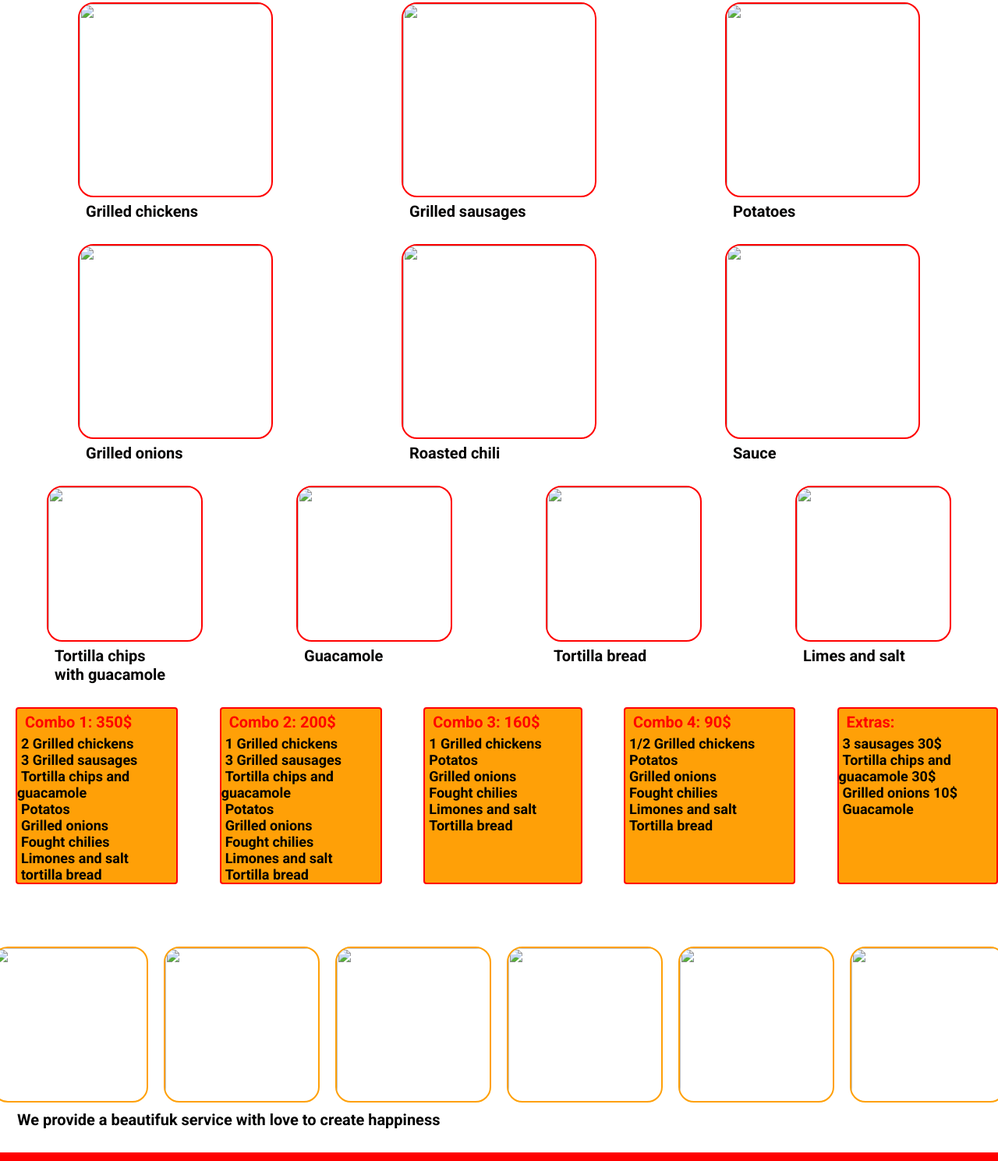
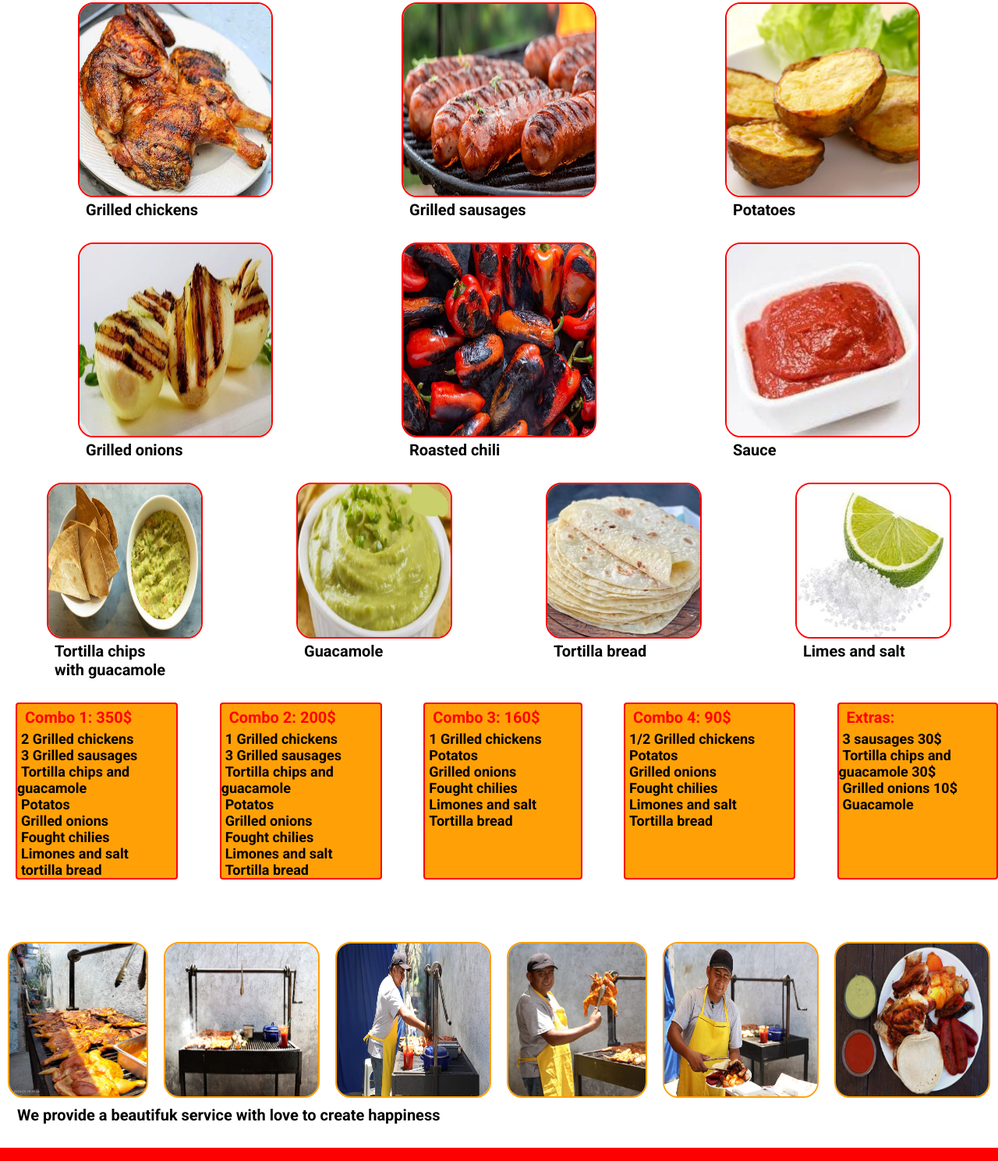
Before and after one commit to hussein280200/Hussein-Final, a plain HTML site: page index.html in a window 1280 px wide. Shown: the part 931-2420 px from the top of the page at 78% size. Drawn offline with nearby package versions, Linux system fonts and the light colour scheme; the site is published under a folder, as on GitHub Pages, so addresses that start at the root find nothing.

Commit message:
Update index.html

```diff
--- a/index.html
+++ b/index.html
@@ -51,47 +51,47 @@
       <h4>Our menu:</h4>
       <div class="menuimg-1">
         <div class="chickens">
-      <img src="/image/chickens.jpg"  alt="">
+      <img src="./image/chickens.jpg"  alt="">
       <h3>Grilled chickens</h3>
         </div>
         <div class="sausages">
-          <img  src="/image/sau.jpg" alt="">
+          <img  src="./image/sau.jpg" alt="">
           <h3>Grilled sausages</h3>
         </div>
         <div class="potatoes">
-      <img src="/image/potato.jpg"  alt="">
+      <img src="./image/potato.jpg"  alt="">
       <h3>Potatoes</h3>
         </div>
       </div>
       <div class="menuimg-2">
         <div class="onions">
-      <img src="/image/onion.jpg" alt="">
+      <img src="./image/onion.jpg" alt="">
       <h3>Grilled onions</h3>
         </div>
         <div class="chili">
-      <img src="/image/pepper.jpg" alt="">
+      <img src="./image/pepper.jpg" alt="">
       <h3>Roasted chili</h3>
         </div>
         <div class="sauce">
-      <img src="/image/sos.jpg" alt="">
+      <img src="./image/sos.jpg" alt="">
       <h3>Sauce</h3>
         </div>
       </div>
       <div class="menuimg-3">
         <div class="tortilla-chips">
-      <img src="/image/ab2.jpg" alt="">
+      <img src="./image/ab2.jpg" alt="">
       <h3>Tortilla chips <br> with guacamole </h3>
         </div>
         <div class="guacamole">
-      <img src="/image/limon.jpg" alt="">
+      <img src="./image/limon.jpg" alt="">
       <h3>Guacamole</h3>
         </div>
         <div class="tortilla-bread">
-      <img src="/image/bread.jpg " alt="">
+      <img src="./image/bread.jpg " alt="">
       <h3>Tortilla bread</h3>
         </div>
         <div class="salas">
-      <img src="/image/csss.jpg" alt="">
+      <img src="./image/csss.jpg" alt="">
       <h3>Limes and salt</h3>
         </div>
       </div>
@@ -152,12 +152,12 @@
     </section>
     <section id="valuable">
       <div class="valuable">
-        <img src="/image/part.jpg" alt="">
-        <img src="/image/parta.jpg" alt="">
-        <img src="/image/part1.jpg" alt="">
-        <img src="/image/part2.jpg" alt="">
-        <img src="/image/part3.jpg" alt="">
-        <img src="/image/part4.jpg" alt="">
+        <img src="./image/part.jpg" alt="">
+        <img src="./image/parta.jpg" alt="">
+        <img src="./image/part1.jpg" alt="">
+        <img src="./image/part2.jpg" alt="">
+        <img src="./image/part3.jpg" alt="">
+        <img src="./image/part4.jpg" alt="">
       </div>
       <p class="good">We provide a beautifuk service with love to create happiness</p>
     </section>
```
